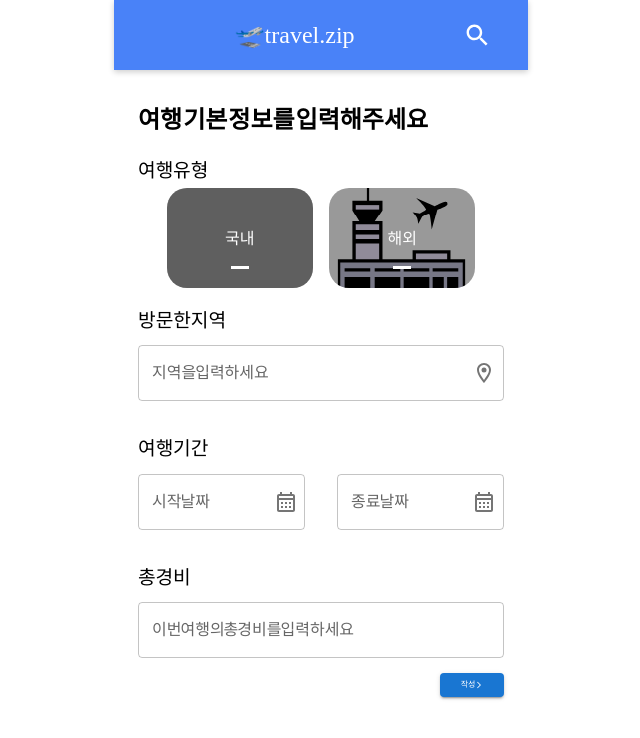
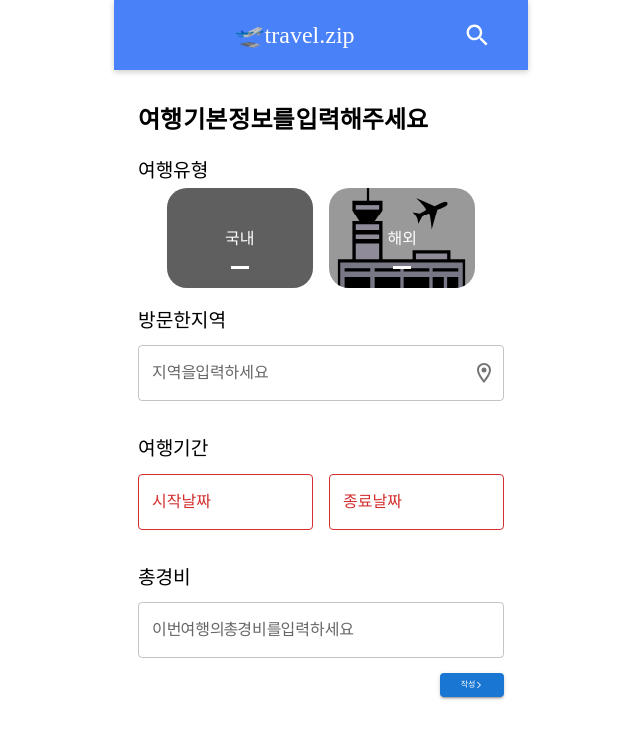
Before and after one commit to prgrms-web-devcourse/Team-Moongsal-Travel.zip-FE, a Next.js app: page /post/1 in a window 1280 px wide. Shown: the top 738 px of the page, without its empty margins (319-959 px from the left). Built offline with nearby package versions, Linux system fonts and the light colour scheme; grey boxes are pictures that could not be loaded; a web font is replaced by a local one.

Commit message:
feat: 시작,종료날짜 캘린더 구현

```diff
--- /dev/null
+++ b/src/components/CreatePost/DatePicker.tsx
@@ -0,0 +1,32 @@
+import TextField from '@mui/material/TextField';
+import { koKR } from '@mui/x-date-pickers';
+import { AdapterDayjs } from '@mui/x-date-pickers/AdapterDayjs';
+import { LocalizationProvider } from '@mui/x-date-pickers/LocalizationProvider';
+import { MobileDatePicker } from '@mui/x-date-pickers/MobileDatePicker';
+import { Dayjs } from 'dayjs';
+
+interface DatePickerProps {
+  text?: string;
+  value: Dayjs | null;
+  onChange: (newValue: Dayjs | null) => void;
+}
+
+const DatePicker = ({ value, text, onChange }: DatePickerProps) => {
+  return (
+    <LocalizationProvider
+      dateAdapter={AdapterDayjs}
+      adapterLocale='ko'
+      localeText={koKR.components.MuiLocalizationProvider.defaultProps.localeText}>
+      <MobileDatePicker
+        inputFormat='YYYY년 M월 D일'
+        label={text}
+        value={value}
+        toolbarFormat='YYYY년 M월 D일'
+        onChange={onChange}
+        renderInput={(params) => <TextField {...params} />}
+      />
+    </LocalizationProvider>
+  );
+};
+
+export default DatePicker;
--- a/src/pages/post/[id].tsx
+++ b/src/pages/post/[id].tsx
@@ -1,18 +1,27 @@
 // import { useRouter } from 'next/router';
 
 import ArrowForwardIosOutlinedIcon from '@mui/icons-material/ArrowForwardIosOutlined';
-import CalendarMonthOutlinedIcon from '@mui/icons-material/CalendarMonthOutlined';
 import LocationOnOutlinedIcon from '@mui/icons-material/LocationOnOutlined';
 import { Box, Button, IconButton, Stack, TextField, Typography } from '@mui/material';
+import dayjs, { Dayjs } from 'dayjs';
+import { useState } from 'react';
 
 import ComplexButton from '@/components/CreatePost/ComplexButton';
+import DatePicker from '@/components/CreatePost/DatePicker';
 import SubTitle from '@/components/CreatePost/SubTitle';
 import Title from '@/components/CreatePost/Titlte';
 
 const Post = () => {
-  // const router = useRouter();
-  // const { id } = router.query;
+  const [startDate, setStartDate] = useState<Dayjs | null>(dayjs(''));
+  const [endDate, setEndDate] = useState<Dayjs | null>(dayjs(''));
 
+  const handleStartDateChange = (newValue: Dayjs | null) => {
+    setStartDate(newValue);
+  };
+
+  const handleEndDateChange = (newValue: Dayjs | null) => {
+    setEndDate(newValue);
+  };
   return (
     <Box sx={{ padding: '0 24px' }}>
       <Stack spacing={2}>
@@ -32,15 +41,13 @@ const Post = () => {
         </Stack>
         <Stack spacing={1}>
           <SubTitle>여행 기간</SubTitle>
-          <Box sx={{ ...locationBoxStyle, flexDirection: 'row', gap: 4 }}>
-            <TextField fullWidth label='시작 날짜' type='text' />
-            <IconButton sx={{ position: 'absolute', left: '8rem', top: '0.5rem' }}>
-              <CalendarMonthOutlinedIcon />
-            </IconButton>
-            <TextField fullWidth label='종료 날짜' type='text' />
-            <IconButton sx={{ position: 'absolute', right: '0rem', top: '0.5rem' }}>
-              <CalendarMonthOutlinedIcon />
-            </IconButton>
+          <Box sx={{ ...locationBoxStyle, flexDirection: 'row', gap: 2 }}>
+            <DatePicker
+              value={startDate}
+              onChange={handleStartDateChange}
+              text='시작날짜'
+            />
+            <DatePicker value={endDate} onChange={handleEndDateChange} text='종료날짜' />
           </Box>
         </Stack>
         <Stack spacing={1}>
```
